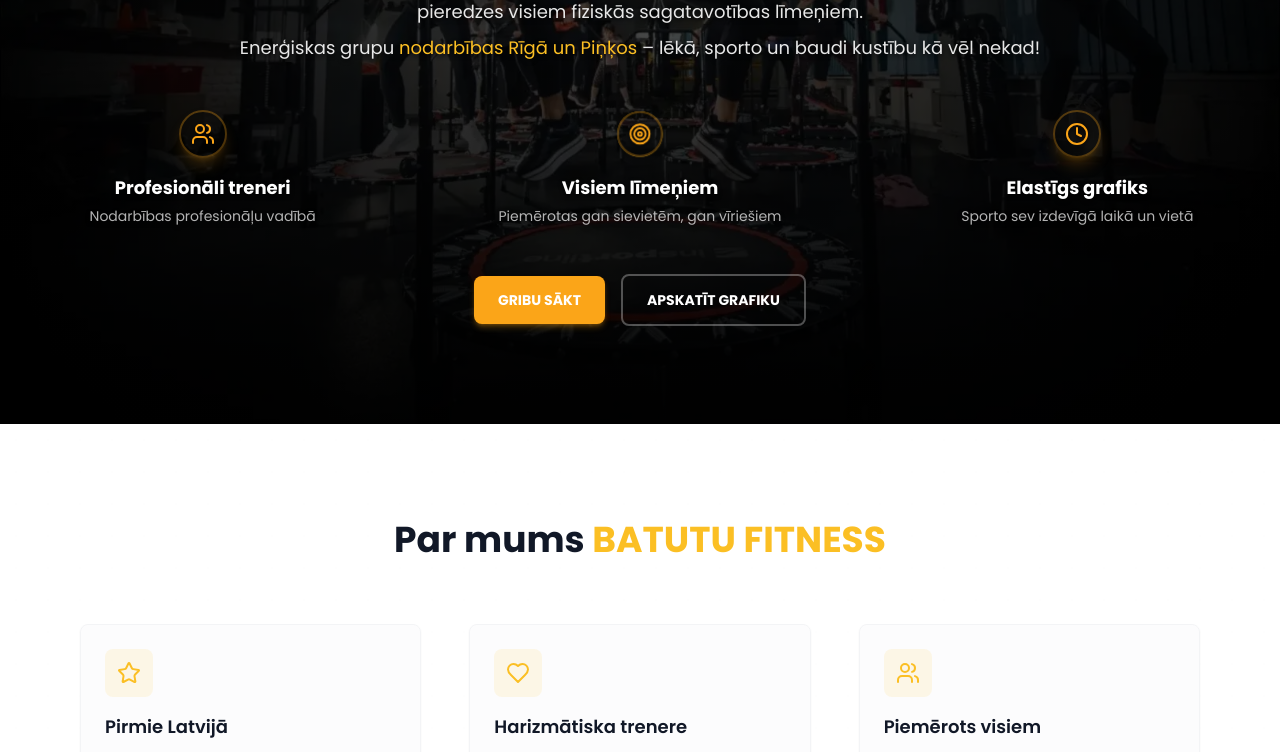
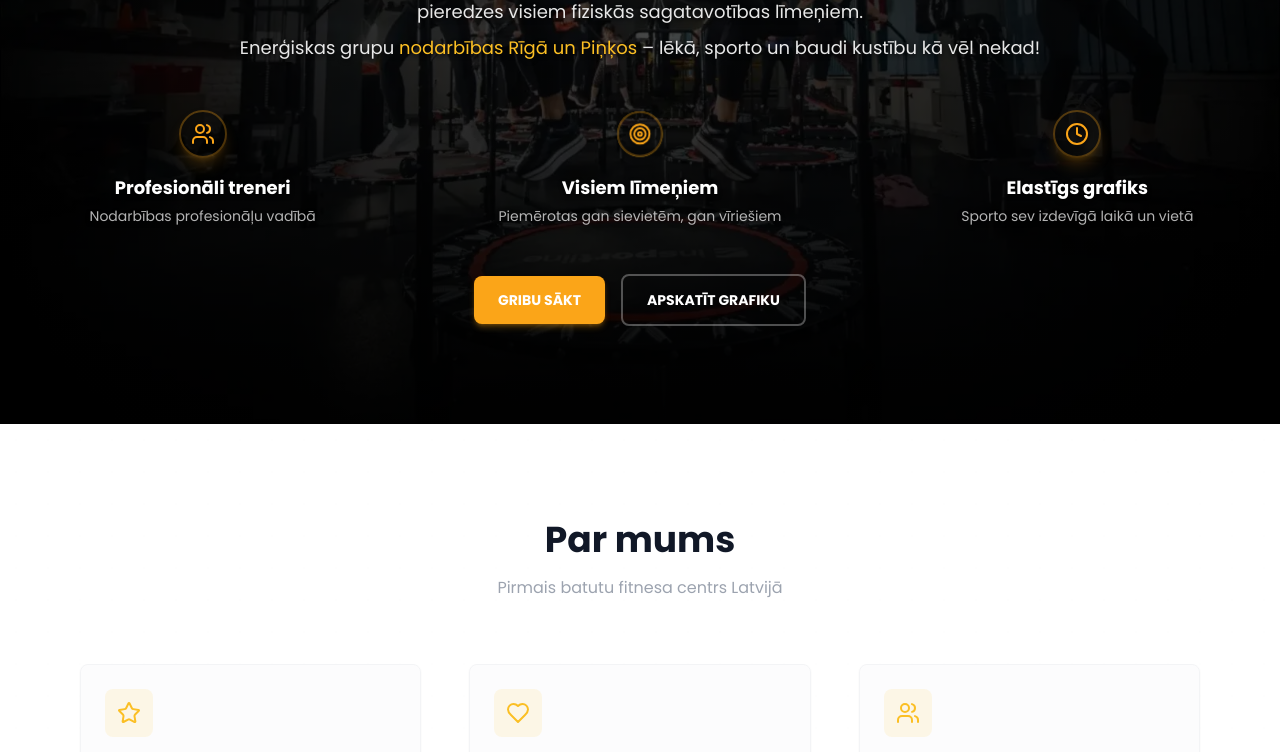
Before and after one commit to Kizenbahs/batutufitness.lv, a React (Vite) app: page / in a window 1280 px wide. Shown: the part 376-1128 px from the top of the page. Built offline with nearby package versions, Linux system fonts and the light colour scheme; no server answers.

Commit message:
feat: update About section header with descriptive text

```diff
--- a/src/components/AboutUsSection.tsx
+++ b/src/components/AboutUsSection.tsx
@@ -26,11 +26,13 @@
           className="mb-12 md:mb-16 text-center"
         >
           <h2 className="text-4xl font-bold text-gray-900 mb-4">
-            {language === 'lv' ? 'Par mums' : 'About'}{" "}
-            <span className="text-[#FBBF24]">
-              {language === 'lv' ? 'BATUTU FITNESS' : 'BATUTU FITNESS'}
-            </span>
+            {language === 'lv' ? 'Par mums' : 'About'}
           </h2>
+          <p className="text-gray-400">
+            {language === 'lv'
+              ? 'Pirmais batutu fitnesa centrs Latvijā'
+              : 'The first trampoline fitness center in Latvia'}
+          </p>
         </motion.div>
 
         {/* Main Content */}
```
